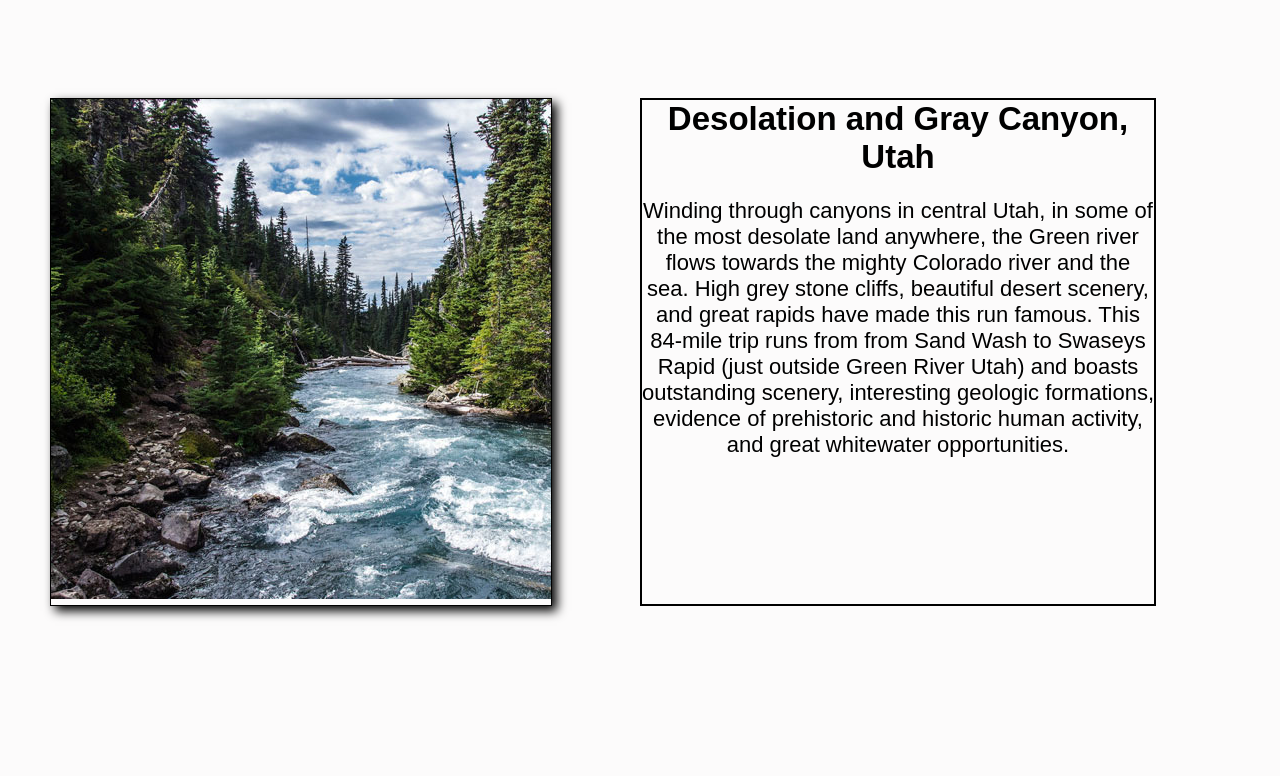
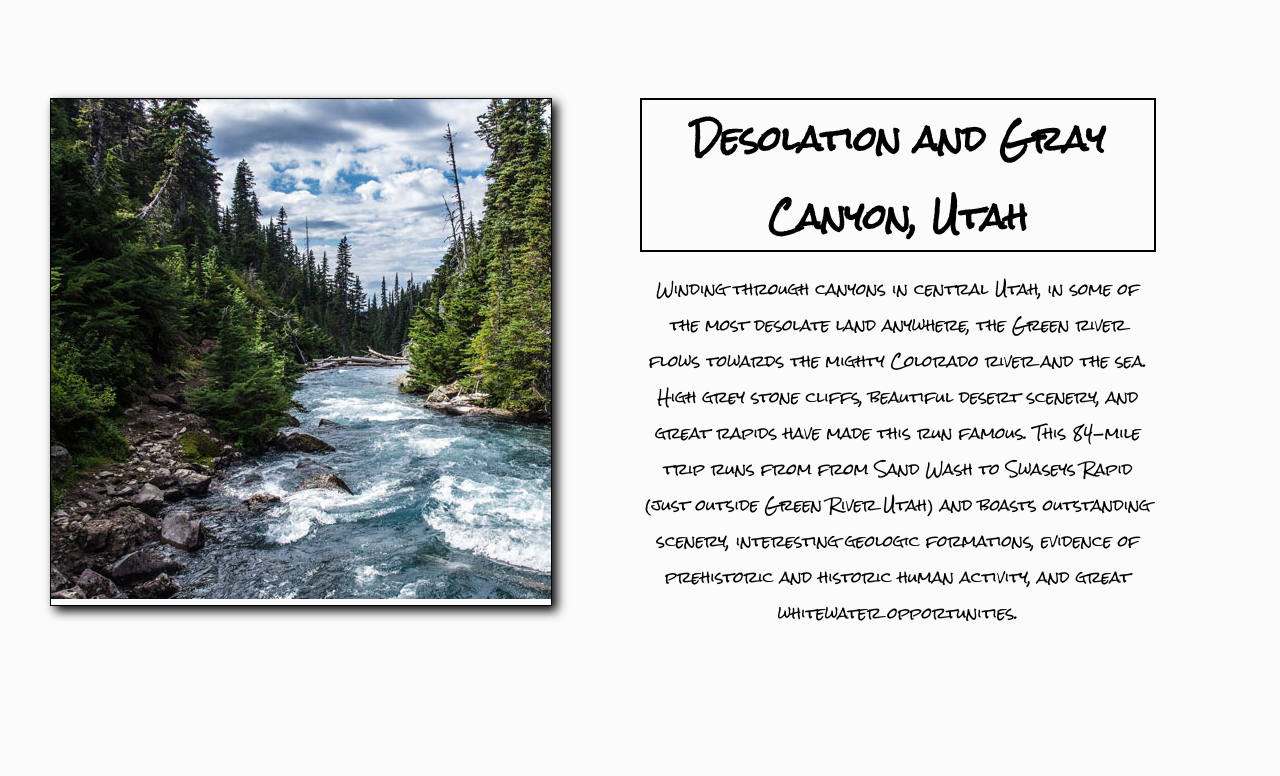
Before and after one commit to Donna008/WDD130-Spring-2023, a plain HTML site: page week2/wwr/rivers.html in a window 1280 px wide. Shown: the part 964-1740 px from the top of the page. Drawn offline with Linux system fonts and the light colour scheme.

Commit message:
adjusted the text

```diff
--- a/week2/wwr/rivers.html
+++ b/week2/wwr/rivers.html
@@ -4,7 +4,7 @@
         <meta charset="UTF-8">
         <meta http-equiv="X-UA-Compatible" content="IE=edge">
         <meta name="viewport" content="width=device-width, initial-scale=1.0">
-        <title>Whitewater Rafting Vacations | Dry Oar Boating | Home</title>
+        <title>Whitewater Rafting Vacations | Dry Oar Boating | Rivers</title>
         <link rel="stylesheet" href="styles/style.css">
     </head>
     <body>
--- a/week2/wwr/styles/style.css
+++ b/week2/wwr/styles/style.css
@@ -331,8 +331,13 @@ nav {
     border: 2px solid black;
     grid-column: 2/3;
     width: 80%;
+    height: 150px;
     margin-top: 100px;
     margin-right: 50px;
+    font-family: 'Rock Salt', cursive;
+  }
+  .rivers-text p{
+    font-size: 15px;
   }
   .rivers-card2{
     grid-column: 1/2;
@@ -343,8 +348,9 @@ nav {
     box-shadow: 5px 5px 10px black ;
     transition: transform 0.5s;
 
-
-
+  }
+  .rivers-title{
+    font-family: 'Rock Salt', cursive;
   }
   .rivers-card2:hover{
     opacity:0.6;
```
